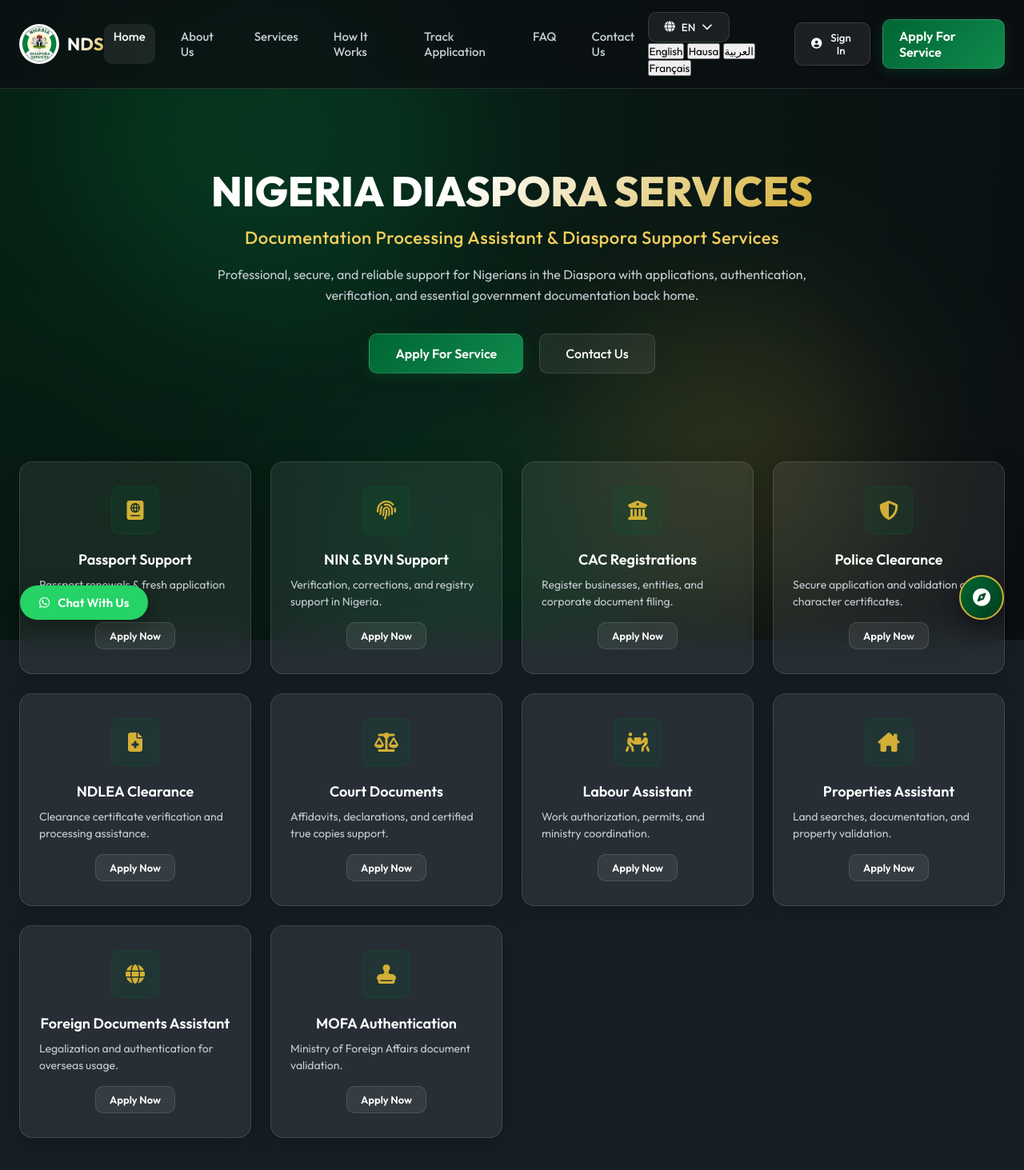
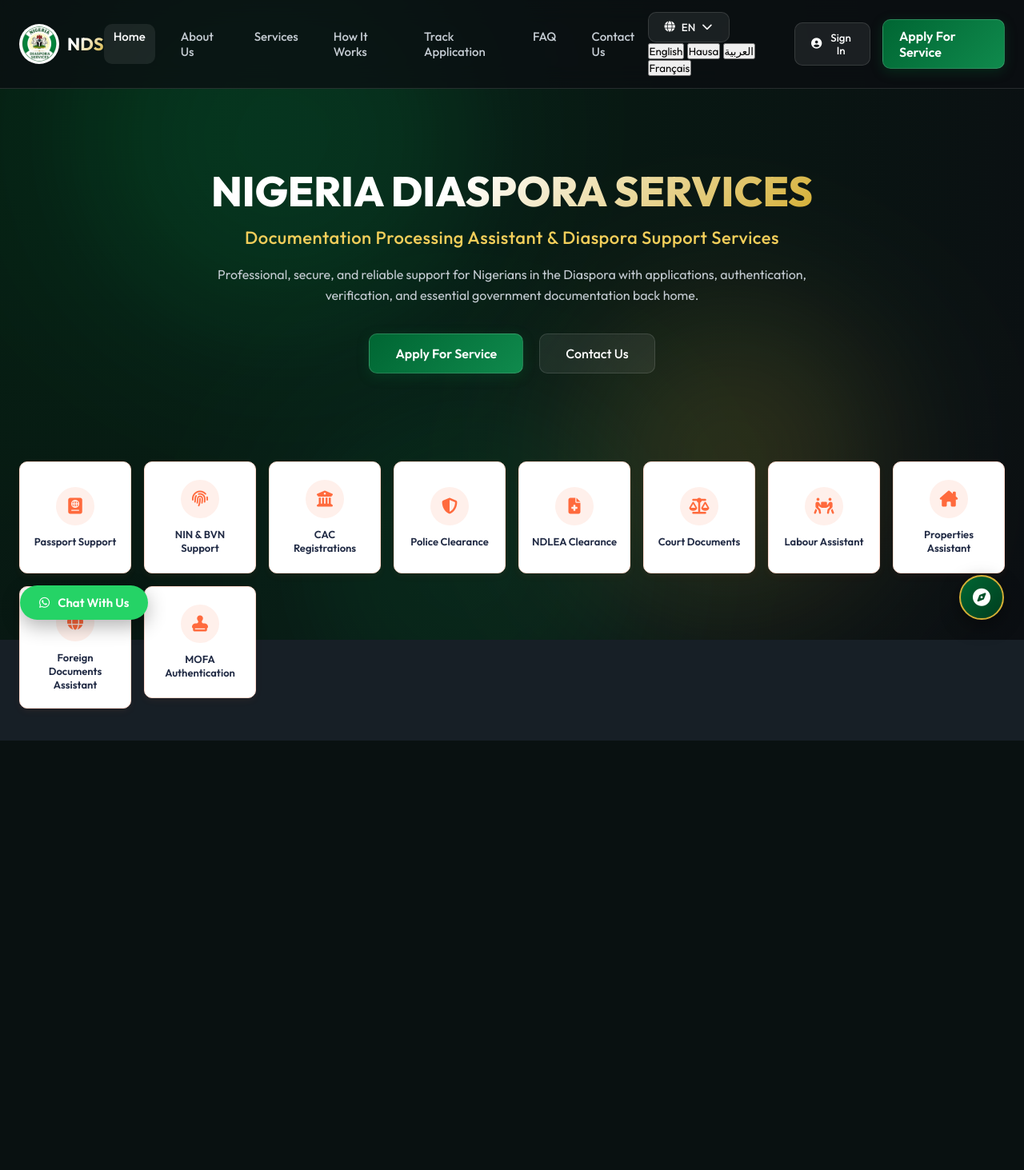
Before and after one commit to aminahausawi10-max/NDS, a PHP site: page / in a window 1280 px wide. Shown: the whole page at 80% size. After the commit the page ends 926 px from the top, so only its background shows below. Run offline with PHP 8.4, Linux system fonts and the light colour scheme.

Commit message:
Redesign homepage service grid cards to match the square button size layout from the diagram

```diff
--- a/public/index.html
+++ b/public/index.html
@@ -107,77 +107,58 @@
       </div>
 
       <!-- Quick Highlights Grid -->
-      <div class="quick-stats-grid">
+      <!-- Quick Highlights Grid (Re-designed as Square Buttons Grid) -->
+      <div class="quick-services-grid" style="margin-top: 50px;">
         <!-- 1. Passport Support -->
-        <div class="stat-card glass-panel">
-          <div class="icon-wrap"><i class="fa-solid fa-passport"></i></div>
-          <h3 data-key="stat-pass">Passport Support</h3>
-          <p data-key="stat-pass-desc">Passport renewals & fresh application processing guidance.</p>
-          <a href="#apply?service=Passport%20Services" class="btn-glass btn-sm stat-card-apply">Apply Now</a>
-        </div>
+        <a href="#apply?service=Passport%20Services" class="home-service-button">
+          <div class="home-service-icon-wrap"><i class="fa-solid fa-passport"></i></div>
+          <span class="home-service-label" data-key="stat-pass">Passport Support</span>
+        </a>
         <!-- 2. NIN & BVN Support -->
-        <div class="stat-card glass-panel">
-          <div class="icon-wrap"><i class="fa-solid fa-fingerprint"></i></div>
-          <h3 data-key="stat-nin">NIN & BVN Support</h3>
-          <p data-key="stat-nin-desc">Verification, corrections, and registry support in Nigeria.</p>
-          <a href="#apply?service=NIN%20Services" class="btn-glass btn-sm stat-card-apply">Apply Now</a>
-        </div>
+        <a href="#apply?service=NIN%20Services" class="home-service-button">
+          <div class="home-service-icon-wrap"><i class="fa-solid fa-fingerprint"></i></div>
+          <span class="home-service-label" data-key="stat-nin">NIN & BVN Support</span>
+        </a>
         <!-- 3. CAC Registrations -->
-        <div class="stat-card glass-panel">
-          <div class="icon-wrap"><i class="fa-solid fa-building-columns"></i></div>
-          <h3 data-key="stat-cac">CAC Registrations</h3>
-          <p data-key="stat-cac-desc">Register businesses, entities, and handle corporate document filing.</p>
-          <a href="#apply?service=CAC%20Services" class="btn-glass btn-sm stat-card-apply">Apply Now</a>
-        </div>
+        <a href="#apply?service=CAC%20Services" class="home-service-button">
+          <div class="home-service-icon-wrap"><i class="fa-solid fa-building-columns"></i></div>
+          <span class="home-service-label" data-key="stat-cac">CAC Registrations</span>
+        </a>
         <!-- 4. Police Clearance -->
-        <div class="stat-card glass-panel">
-          <div class="icon-wrap"><i class="fa-solid fa-shield-halved"></i></div>
-          <h3>Police Clearance</h3>
-          <p>Secure application and validation of character certificates.</p>
-          <a href="#apply?service=Police%20Clearance" class="btn-glass btn-sm stat-card-apply">Apply Now</a>
-        </div>
+        <a href="#apply?service=Police%20Clearance" class="home-service-button">
+          <div class="home-service-icon-wrap"><i class="fa-solid fa-shield-halved"></i></div>
+          <span class="home-service-label">Police Clearance</span>
+        </a>
         <!-- 5. NDLEA Clearance -->
-        <div class="stat-card glass-panel">
-          <div class="icon-wrap"><i class="fa-solid fa-file-medical"></i></div>
-          <h3>NDLEA Clearance</h3>
-          <p>Clearance certificate verification and processing assistance.</p>
-          <a href="#apply?service=NDLEA%20Certificate" class="btn-glass btn-sm stat-card-apply">Apply Now</a>
-        </div>
+        <a href="#apply?service=NDLEA%20Certificate" class="home-service-button">
+          <div class="home-service-icon-wrap"><i class="fa-solid fa-file-medical"></i></div>
+          <span class="home-service-label">NDLEA Clearance</span>
+        </a>
         <!-- 6. Court Documents -->
-        <div class="stat-card glass-panel">
-          <div class="icon-wrap"><i class="fa-solid fa-scale-balanced"></i></div>
-          <h3>Court Documents</h3>
-          <p>Affidavits, declarations, and certified true copies support.</p>
-          <a href="#apply?service=Court%20Documents" class="btn-glass btn-sm stat-card-apply">Apply Now</a>
-        </div>
+        <a href="#apply?service=Court%20Documents" class="home-service-button">
+          <div class="home-service-icon-wrap"><i class="fa-solid fa-scale-balanced"></i></div>
+          <span class="home-service-label">Court Documents</span>
+        </a>
         <!-- 7. Labour Assistant -->
-        <div class="stat-card glass-panel">
-          <div class="icon-wrap"><i class="fa-solid fa-people-carry-box"></i></div>
-          <h3>Labour Assistant</h3>
-          <p>Work authorization, permits, and ministry coordination.</p>
-          <a href="#apply?service=Labour%20Services" class="btn-glass btn-sm stat-card-apply">Apply Now</a>
-        </div>
+        <a href="#apply?service=Labour%20Services" class="home-service-button">
+          <div class="home-service-icon-wrap"><i class="fa-solid fa-people-carry-box"></i></div>
+          <span class="home-service-label">Labour Assistant</span>
+        </a>
         <!-- 8. Properties Assistant -->
-        <div class="stat-card glass-panel">
-          <div class="icon-wrap"><i class="fa-solid fa-house-chimney"></i></div>
-          <h3>Properties Assistant</h3>
-          <p>Land searches, documentation, and property validation.</p>
-          <a href="#apply?service=Contract%20Support" class="btn-glass btn-sm stat-card-apply">Apply Now</a>
-        </div>
+        <a href="#apply?service=Contract%20Support" class="home-service-button">
+          <div class="home-service-icon-wrap"><i class="fa-solid fa-house-chimney"></i></div>
+          <span class="home-service-label">Properties Assistant</span>
+        </a>
         <!-- 9. Foreign Documents Assistant -->
-        <div class="stat-card glass-panel">
-          <div class="icon-wrap"><i class="fa-solid fa-globe"></i></div>
-          <h3>Foreign Documents Assistant</h3>
-          <p>Legalization and authentication for overseas usage.</p>
-          <a href="#apply?service=Embassy%20Authentication" class="btn-glass btn-sm stat-card-apply">Apply Now</a>
-        </div>
+        <a href="#apply?service=Embassy%20Authentication" class="home-service-button">
+          <div class="home-service-icon-wrap"><i class="fa-solid fa-globe"></i></div>
+          <span class="home-service-label">Foreign Documents Assistant</span>
+        </a>
         <!-- 10. MOFA Authentication -->
-        <div class="stat-card glass-panel">
-          <div class="icon-wrap"><i class="fa-solid fa-stamp"></i></div>
-          <h3 data-key="stat-auth">MOFA Authentication</h3>
-          <p>Ministry of Foreign Affairs document validation.</p>
-          <a href="#apply?service=MOFA%20Authentication" class="btn-glass btn-sm stat-card-apply">Apply Now</a>
-        </div>
+        <a href="#apply?service=MOFA%20Authentication" class="home-service-button">
+          <div class="home-service-icon-wrap"><i class="fa-solid fa-stamp"></i></div>
+          <span class="home-service-label" data-key="stat-auth">MOFA Authentication</span>
+        </a>
       </div>
     </section>
 
--- a/public/style.css
+++ b/public/style.css
@@ -1854,3 +1854,53 @@ select option {
     grid-template-columns: 1fr;
   }
 }
+
+/* Home Service Button Styles (Matching User Diagram Size) */
+.home-service-button {
+  background: #ffffff !important;
+  border: 1px solid #ffdcd0 !important;
+  border-radius: var(--border-radius-md) !important;
+  padding: 20px 16px !important;
+  text-align: center;
+  text-decoration: none;
+  transition: var(--transition-smooth);
+  display: flex;
+  flex-direction: column;
+  align-items: center;
+  justify-content: center;
+  box-shadow: 0 4px 10px rgba(255, 106, 61, 0.05);
+  cursor: pointer;
+  aspect-ratio: 1 / 1;
+}
+
+.home-service-button:hover {
+  transform: translateY(-3px);
+  box-shadow: 0 6px 15px rgba(224, 50, 0, 0.15);
+  border-color: #ff6a3d !important;
+}
+
+.home-service-icon-wrap {
+  width: 48px;
+  height: 48px;
+  border-radius: 50%;
+  background: #fff0eb;
+  color: #ff6a3d;
+  font-size: 20px;
+  display: flex;
+  align-items: center;
+  justify-content: center;
+  margin-bottom: 12px;
+  transition: var(--transition-smooth);
+}
+
+.home-service-button:hover .home-service-icon-wrap {
+  background: #ff6a3d;
+  color: #ffffff;
+}
+
+.home-service-label {
+  font-size: 13px;
+  font-weight: 600;
+  color: #202a44 !important;
+  line-height: 1.3;
+}
```
